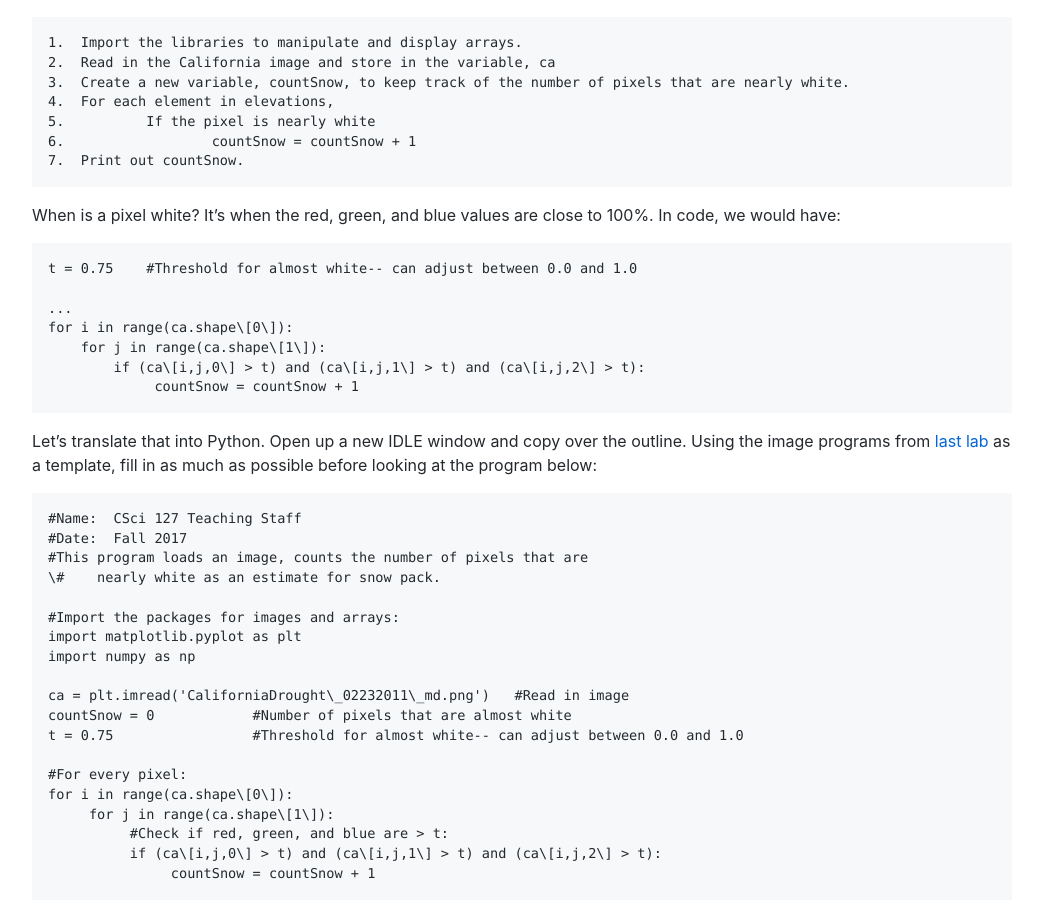
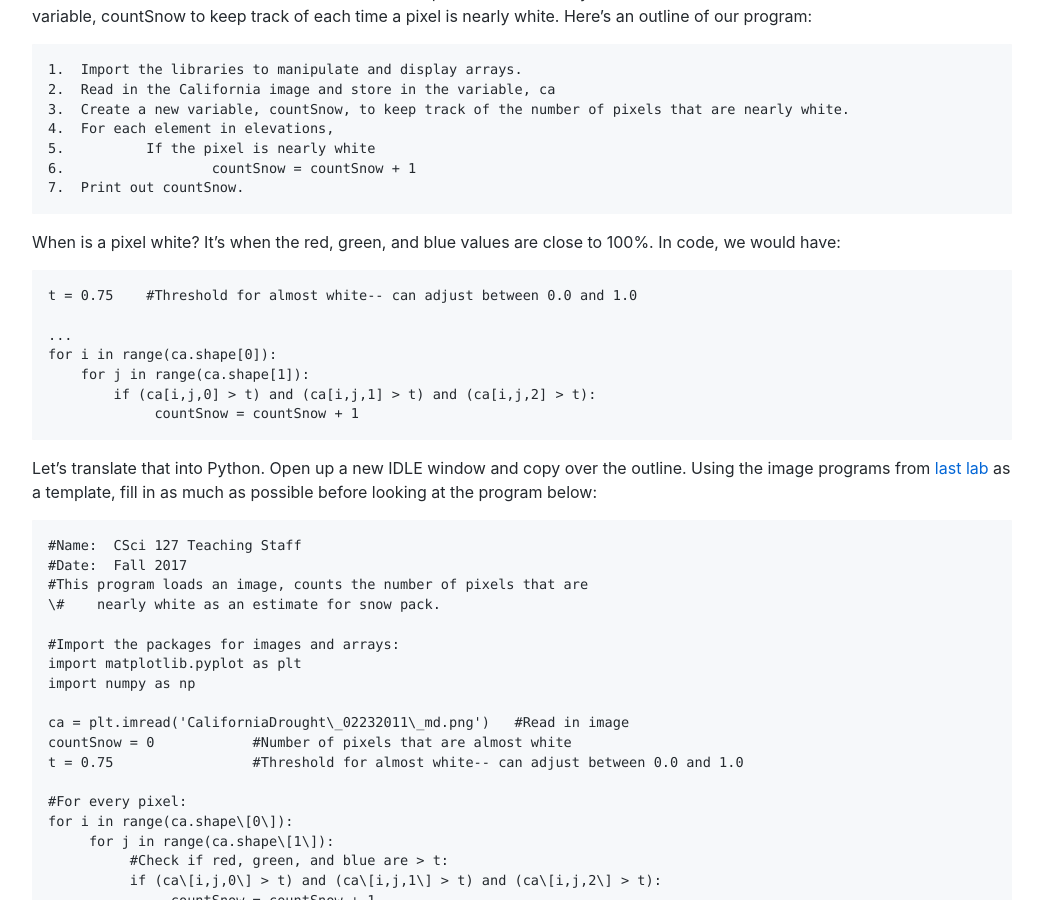
Before and after one commit to maryash/maryash.github.io, a Jekyll site: the page built from 127/lab_05.md, in a window 1280 px wide and 900 px high, scrolled down 2147 px. Shown: the whole window, without its empty margins (118-1159 px from the left). Built offline with Jekyll 4.4.1, drawn with Linux system fonts in a browser that asks for light colours; comment, search, counter and statistics services are not loaded; some of the changed text lies outside the part shown.

Commit message:
Update lab_05.md

```diff
--- a/127/lab_05.md
+++ b/127/lab_05.md
@@ -70,8 +70,8 @@
 
 The [snow pack in the Sierra Nevada mountains](https://earthobservatory.nasa.gov/IOTD/view.php?id=89738) provide almost a third of the water used by California. As a first estimate of snow pack, the number of pixels that are (nearly) white are counted. How much change has their been in the Sierra Nevada snowpack during the past drought in California? Here are images from before and during the worst years of the drought:
 
-![](CaliforniaDrought_02232011_md.png) ![](CaliforniaDrought_02122013_md.png) ![](CaliforniaDrought_02232014_md.png)
-[February 2011](CaliforniaDrought_02232011_md.png) [February 2013](CaliforniaDrought_02122013_md.png) [February 2014](CaliforniaDrought_02232014_md.png)
+![](CaliforniaDrought_02232011_md.png) | ![](CaliforniaDrought_02122013_md.png) | ![](CaliforniaDrought_02232014_md.png)
+[February 2011](CaliforniaDrought_02232011_md.png) | [February 2013](CaliforniaDrought_02122013_md.png) | [February 2014](CaliforniaDrought_02232014_md.png)
 
 How much snow is there? We will use the number of pixels that are nearly white as an estimate of the snow. We can add in a new variable, countSnow to keep track of each time a pixel is nearly white. Here's an outline of our program:
 
@@ -88,9 +88,9 @@
 	t = 0.75    #Threshold for almost white-- can adjust between 0.0 and 1.0
 
 	...
-	for i in range(ca.shape\[0\]):
-	    for j in range(ca.shape\[1\]):
-		if (ca\[i,j,0\] > t) and (ca\[i,j,1\] > t) and (ca\[i,j,2\] > t):
+	for i in range(ca.shape[0]):
+	    for j in range(ca.shape[1]):
+		if (ca[i,j,0] > t) and (ca[i,j,1] > t) and (ca[i,j,2] > t):
 		     countSnow = countSnow + 1
 
 Let's translate that into Python. Open up a new IDLE window and copy over the outline. Using the image programs from [last lab](lab_04.html) as a template, fill in as much as possible before looking at the program below:
@@ -117,7 +117,7 @@
 
 	print("Snow count is", countSnow)
 
-This program assumes that you have downloaded and saved [CaliforniaDrought\_02232011\_md.png](../f17/CaliforniaDrought_02232011_md.png) to the same directory as your program.
+This program assumes that you have downloaded and saved [CaliforniaDrought\_02232011\_md.png](CaliforniaDrought_02232011_md.png) to the same directory as your program.
 
 How can you modify your program to let the user specify the input file? See [Programming Problem List](ps.html).
 
@@ -127,7 +127,7 @@
 
 Here is a simulator for circuits. Let's see an and gate in action:
 
-[![](../f17/andGate.png)
+[![](andGate.png)
 (click to launch new window with circuit builder)](http://www.neuroproductions.be/logic-lab/index.php?id=78962)
 
 *   Try toggling (clicking on) the switches on the left of the canvas. What happens?
@@ -158,7 +158,7 @@
 
 Build your circuit as you read the instructions below:
 
-1.  The question asks for 3 inputs-- let's use switches since those are easy to test out whether it works.
+1.  The question asks for 3 inputs -- let's use switches since those are easy to test out whether it works.
 2.  We are going to need to check if any pair of inputs is True. An easy way to do this is to check that:
 
     *   in1 and in2 are both true, or
@@ -167,19 +167,19 @@
 
     An easy way to do this is to "split the signal" of each input, so, we can use it in multiple places.
     Go to the "Extras" menu (may need to scroll down) and pick up 3 splitters (has 1 input, 3 outputs) and hook one up to each of the inputs:
-    ![](../f17/maj1.png).
+    ![](maj1.png).
 3.  We'll build up our circuits in stages:
 
     *   To check that in1 and in2 are both true, hook both of them up to an and gate (in the Logic ports menu).
     *   To check that in1 and in3 are both true, hook both of them up to an and gate (in the Logic ports menu).
     *   To check that in2 and in3 are both true, hook both of them up to an and gate (in the Logic ports menu).
 
-    ![](../f17/maj2.png) ![](../f17/maj3.png) ![](../f17/maj4.png)
+    ![](maj2.png) ![](maj3.png) ![](maj4.png)
     You can check the wiring by toggling any two switches-- when you toggle the first and the second, the wires going to the first and gate should be highlighted in green. Check the first and the third, and second and third as well, to make sure all is connected right.
 4.  We have each of the three things done in our to-do list above. The list is connected by "or", so, we need to do the same with our outputs:
-    ![](../f17/maj5.png) ![](../f17/maj6.png).
+    ![](maj5.png) ![](maj6.png).
 5.  And lastly, let's add an output light that will glow when true:
-    ![](../f17/maj7.png)
+    ![](maj7.png)
 
 Test the circuit you just built:
 
```
